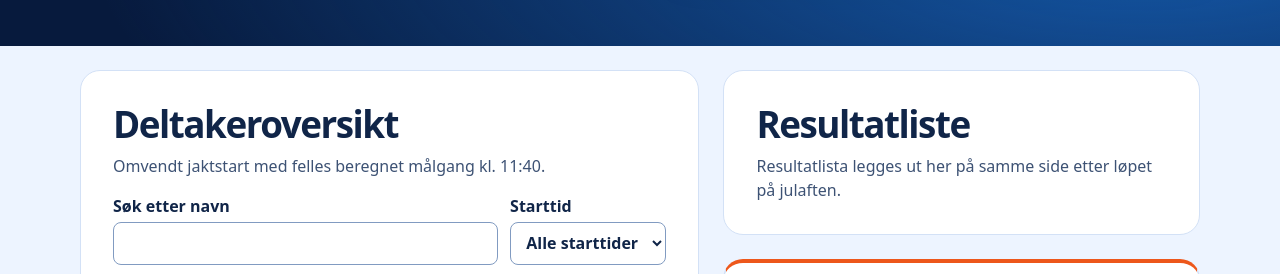
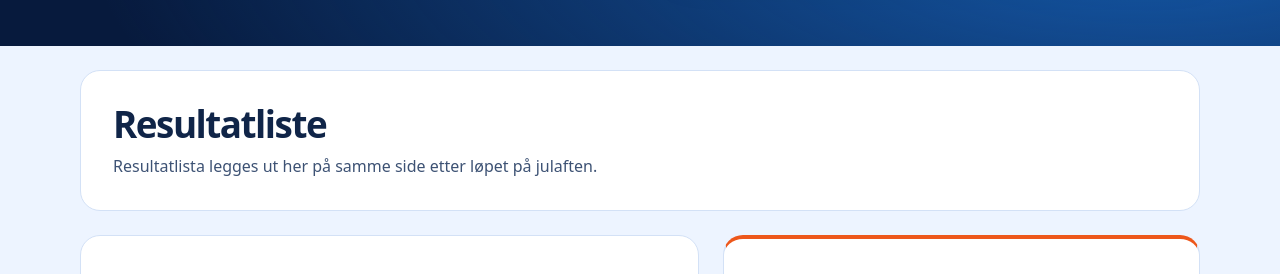
Before and after one commit to team-ryfylke/julelopet, a plain HTML site: page index.html in a window 1280 px wide. Shown: the part 448-722 px from the top of the page. Drawn offline with Linux system fonts and the light colour scheme.

Commit message:
Flytt resultatboksen over deltakerlista

```diff
--- a/index.html
+++ b/index.html
@@ -22,6 +22,7 @@
     main { padding: 1.5rem 0 3rem; display: grid; gap: 1.5rem; }
     section { background: #fff; border: 1px solid #d3e1f6; border-radius: 1.25rem; padding: clamp(1rem, 4vw, 2rem); min-width: 0; }
     aside { display: grid; gap: 1.5rem; min-width: 0; }
+    .results { grid-column: 1 / -1; }
     .note { color: #3d5274; margin-top: .5rem; }
     .chart-note { color: #3d5274; font-size: .8125rem; margin-top: .9rem; }
     .strava { border-top: .3rem solid #ed571b; }
@@ -68,6 +69,10 @@
     </div>
   </header>
   <main class="wrap">
+    <section class="results" aria-labelledby="results-title">
+      <h2 id="results-title">Resultatliste</h2>
+      <p class="note">Resultatlista legges ut her på samme side etter løpet på julaften.</p>
+    </section>
     <section aria-labelledby="participants-title">
       <h2 id="participants-title">Deltakeroversikt</h2>
       <p class="note">Omvendt jaktstart med felles beregnet målgang kl. 11:40.</p>
@@ -82,10 +87,6 @@
       </table>
     </section>
     <aside>
-      <section aria-labelledby="results-title">
-        <h2 id="results-title">Resultatliste</h2>
-        <p class="note">Resultatlista legges ut her på samme side etter løpet på julaften.</p>
-      </section>
       <section class="strava" aria-labelledby="strava-title">
         <h2 id="strava-title">Logg hele økta på Strava</h2>
         <p class="note">Start opptaket før startstreken og stopp det etter mål. For at tiden skal komme med på resultatlista, må Strava registrere hele segmentet. Sjekk at start og slutt av segmentet er synlige under «Edit Map Visibility» på økta.</p>
```
